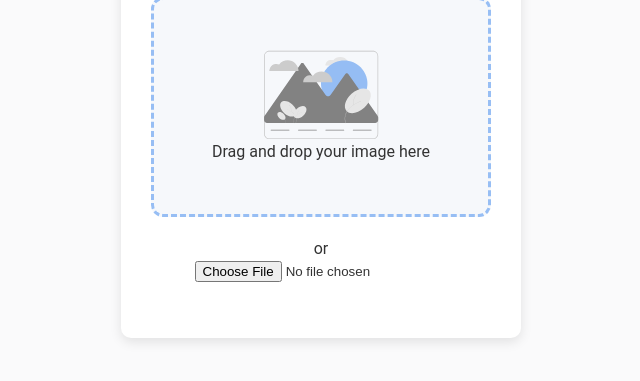
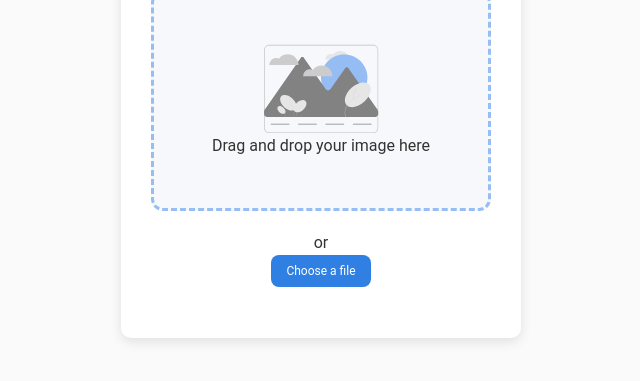
Before and after one commit to abstractHunter/image-uploader, a website: page public/index.html in a window 1280 px wide. Shown: the part 297-678 px from the top of the page, without its empty margins (319-959 px from the left). Drawn offline with Linux system fonts and the light colour scheme.

Commit message:
update file input style

```diff
--- a/public/index.html
+++ b/public/index.html
@@ -22,6 +22,7 @@
 
             <div>or</div>
 
+            <label for="file-input" class="file-input-label">Choose a file</label>
             <input type="file" name="image" id="file-input">
         </form>
 
--- a/public/style.css
+++ b/public/style.css
@@ -50,6 +50,22 @@ body {
 
 .drop-zone-dragover {
     border: 3px dashed blueviolet;
+}
+
+.file-input-label {
+    width: 100px;
+    height: 32px;
+    border-radius: 8px;
+    font-size: 12px;
+    text-align: center;
+    line-height: 32px;
+    cursor: pointer;
+    background-color: #2f80e2;
+    color: #fff;
+}
+
+#file-input {
+    display: none;
 }
 
 .upload-processing {
```
